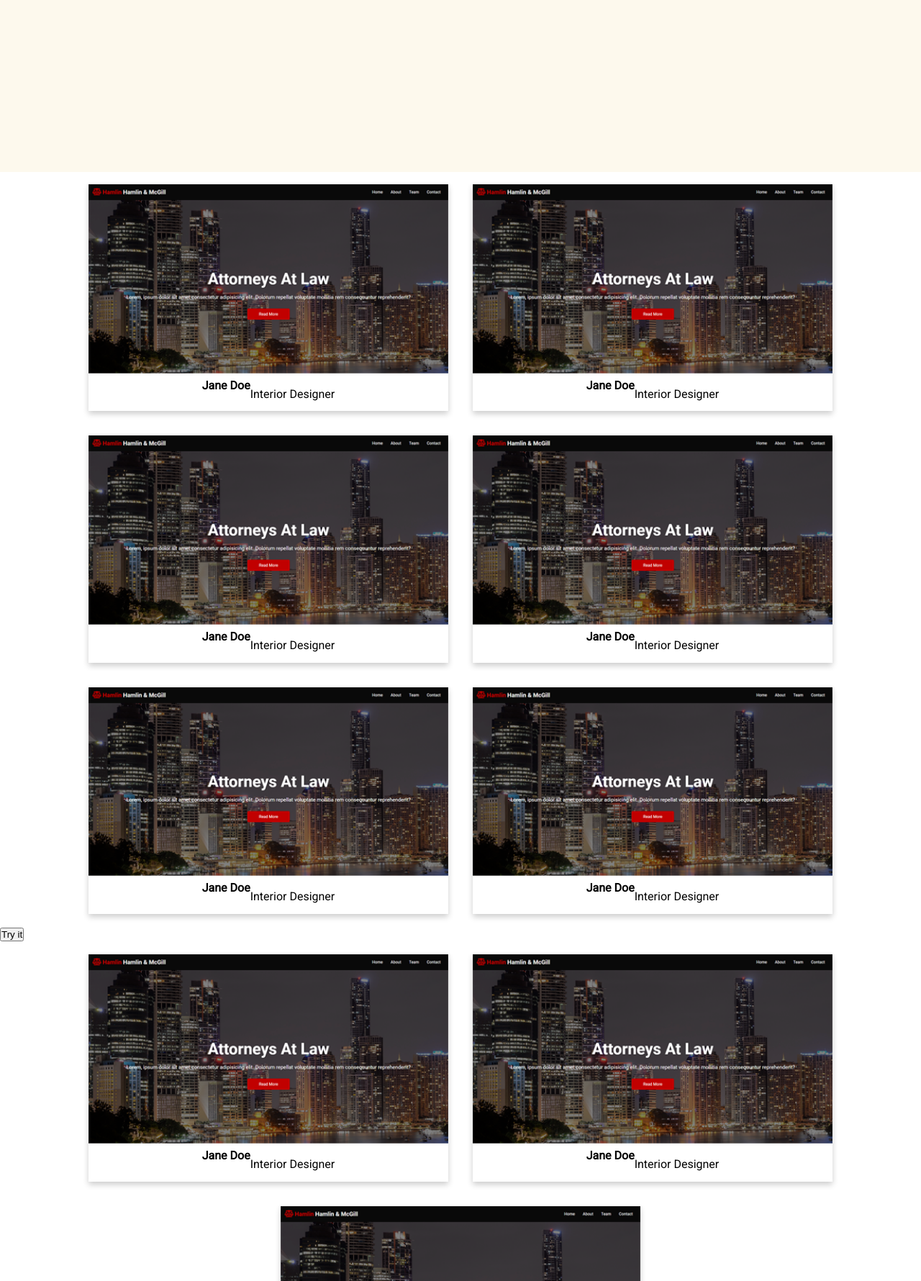
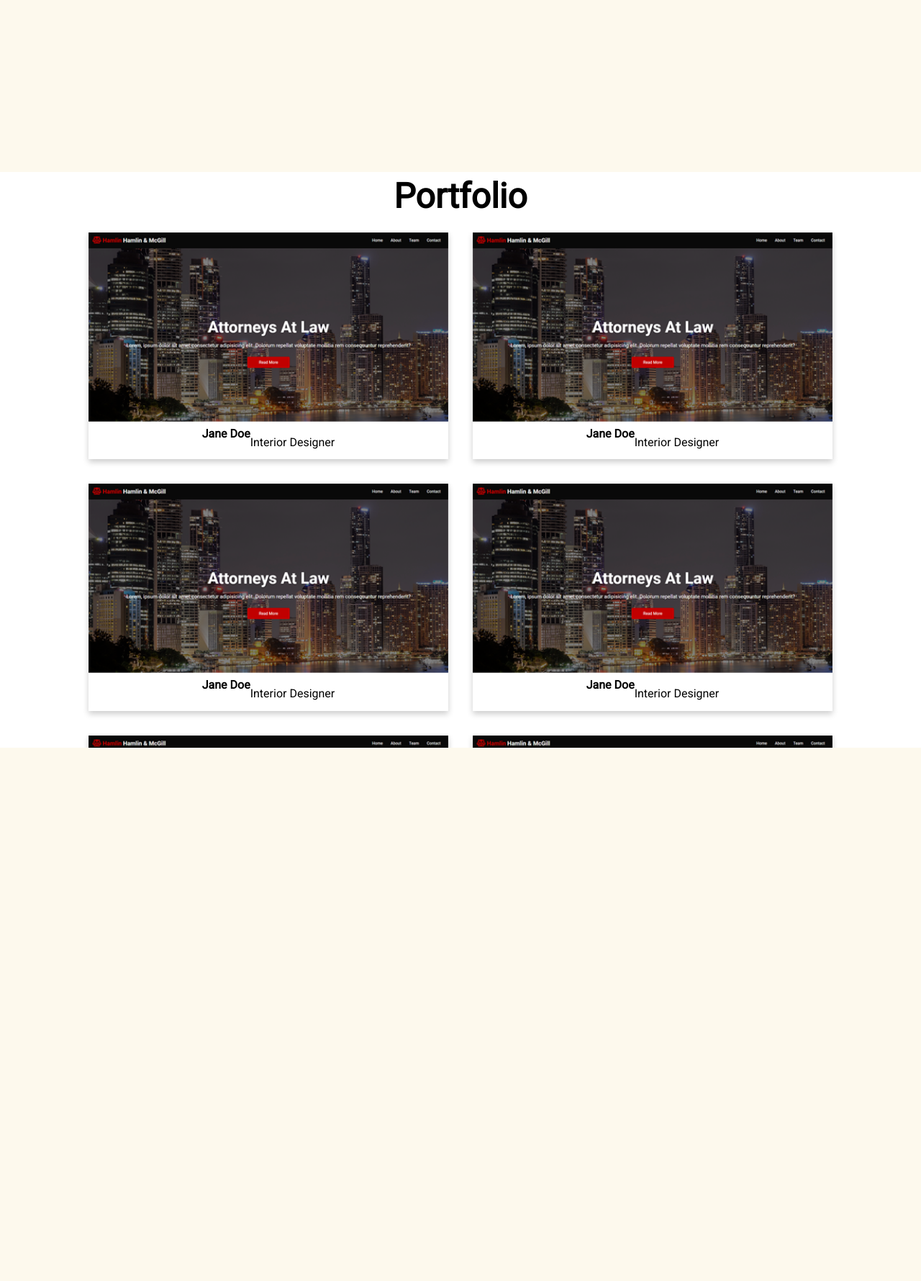
Before and after one commit to tmoran18/portfolio, a PHP site: page / in a window 1280 px wide. Shown: the part 1361-3141 px from the top of the page at 72% size. After the commit the page ends 2400 px from the top, so only its background shows below. Run offline with PHP 8.4, Linux system fonts and the light colour scheme; some libraries are stand-ins or nearby versions.

Commit message:
Trying to implement reveal event- not quite working yet.

```diff
--- a/css/styles.css
+++ b/css/styles.css
@@ -226,6 +226,34 @@ background:#FDF9ED;
 #portfolio{
    height:100vh;
    background:#fff;
+   max-height:870px;
+   overflow: hidden;
+   -webkit-transition: max-height 0.7s;
+   -moz-transition: max-height 0.7s;
+   transition: max-height 0.7s;
+}
+
+#portfolio.open{
+   max-height:2000px;
+   -webkit-transition: max-height 0.7s;
+   -moz-transition: max-height 0.7s;
+   transition: max-height 0.7s;
+
+}
+#portfolio h2 {
+   font-size:3rem;
+   text-align: center;
+}
+
+#show-more{
+   background:#1594e5;
+   color:#fff;
+   display:block;
+   width:140px;
+   padding:1rem;
+   text-align: center;
+   margin:20px auto;
+   cursor: pointer;
 }
 
 .card-container,
--- a/index.html
+++ b/index.html
@@ -50,6 +50,7 @@
    </section>
    <!-- Portfolio -->
    <section id="portfolio">
+      <h2>Portfolio</h2>
       <div class="card-container">
          <div class="card">
             <img src="img/hhm-thumbnail.PNG" alt="Avatar" style="width:100%">
@@ -94,8 +95,36 @@
             </div>
          </div>
       </div>
-      <button onclick="myFunction()">Try it</button>
+      <a id="show-more">Show More</a>
       <div id="more-cards">
+         <div class="card">
+            <img src="img/hhm-thumbnail.PNG" alt="Avatar" style="width:100%">
+            <div class="card-container">
+               <h4><b>Jane Doe</b></h4>
+               <p>Interior Designer</p>
+            </div>
+         </div>
+         <div class="card">
+            <img src="img/hhm-thumbnail.PNG" alt="Avatar" style="width:100%">
+            <div class="card-container">
+               <h4><b>Jane Doe</b></h4>
+               <p>Interior Designer</p>
+            </div>
+         </div>
+         <div class="card">
+            <img src="img/hhm-thumbnail.PNG" alt="Avatar" style="width:100%">
+            <div class="card-container">
+               <h4><b>Jane Doe</b></h4>
+               <p>Interior Designer</p>
+            </div>
+         </div>
+         <div class="card">
+            <img src="img/hhm-thumbnail.PNG" alt="Avatar" style="width:100%">
+            <div class="card-container">
+               <h4><b>Jane Doe</b></h4>
+               <p>Interior Designer</p>
+            </div>
+         </div>
          <div class="card">
             <img src="img/hhm-thumbnail.PNG" alt="Avatar" style="width:100%">
             <div class="card-container">
--- a/js/main.js
+++ b/js/main.js
@@ -33,3 +33,19 @@ function scrollFunction() {
       logo.className = ('logo');
    }
 }
+
+// Show more reveal
+var content = document.getElementById("portfolio");
+var button = document.getElementById("show-more");
+
+button.onclick = function(){
+
+   if(content.className == "open") {
+      //Shrink Box
+      content.className = "";
+   } else {
+      //expand the box
+      content.className = "open";
+      button.innerHTML = "Show Less"
+   }
+};
```
